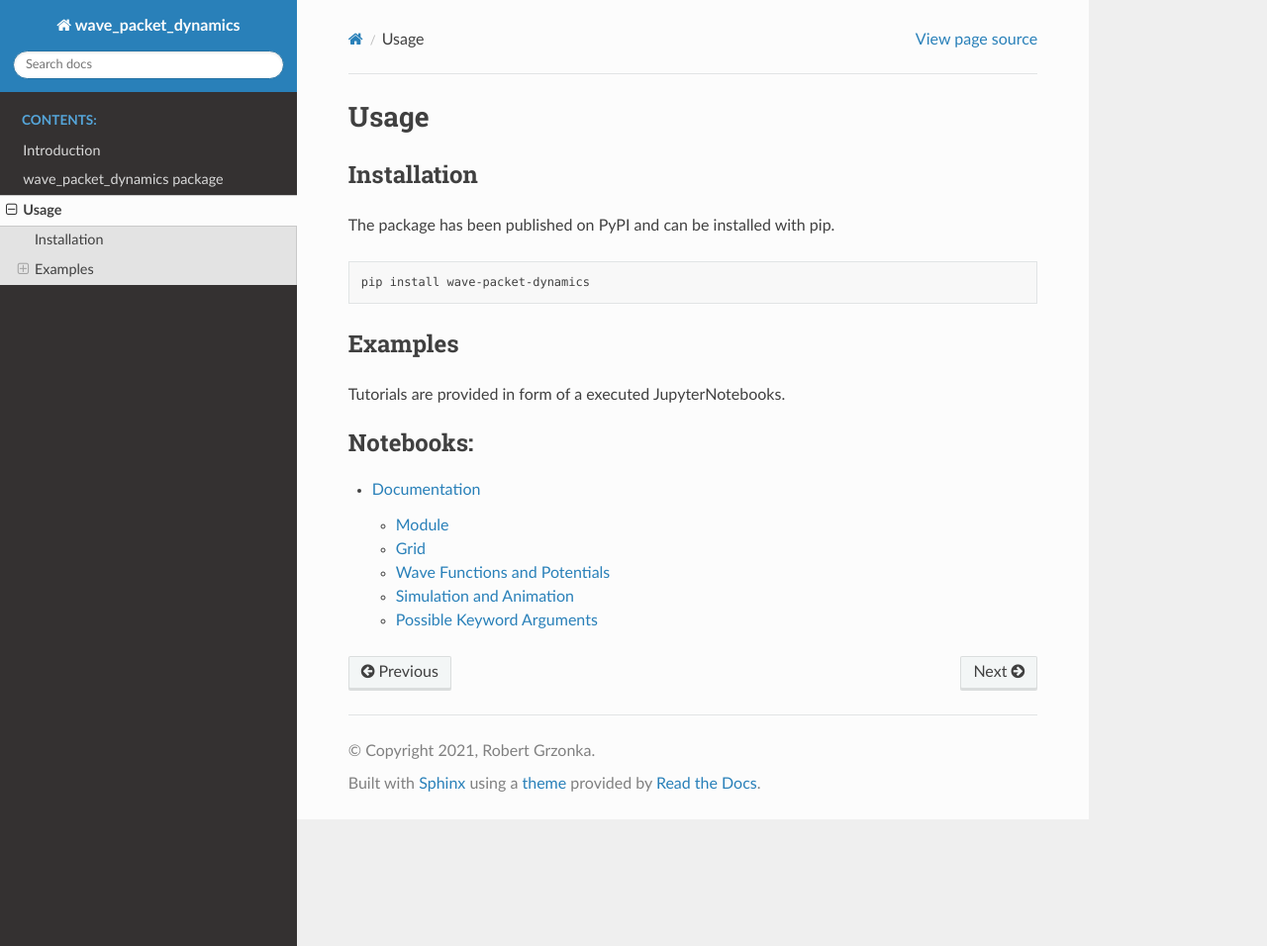
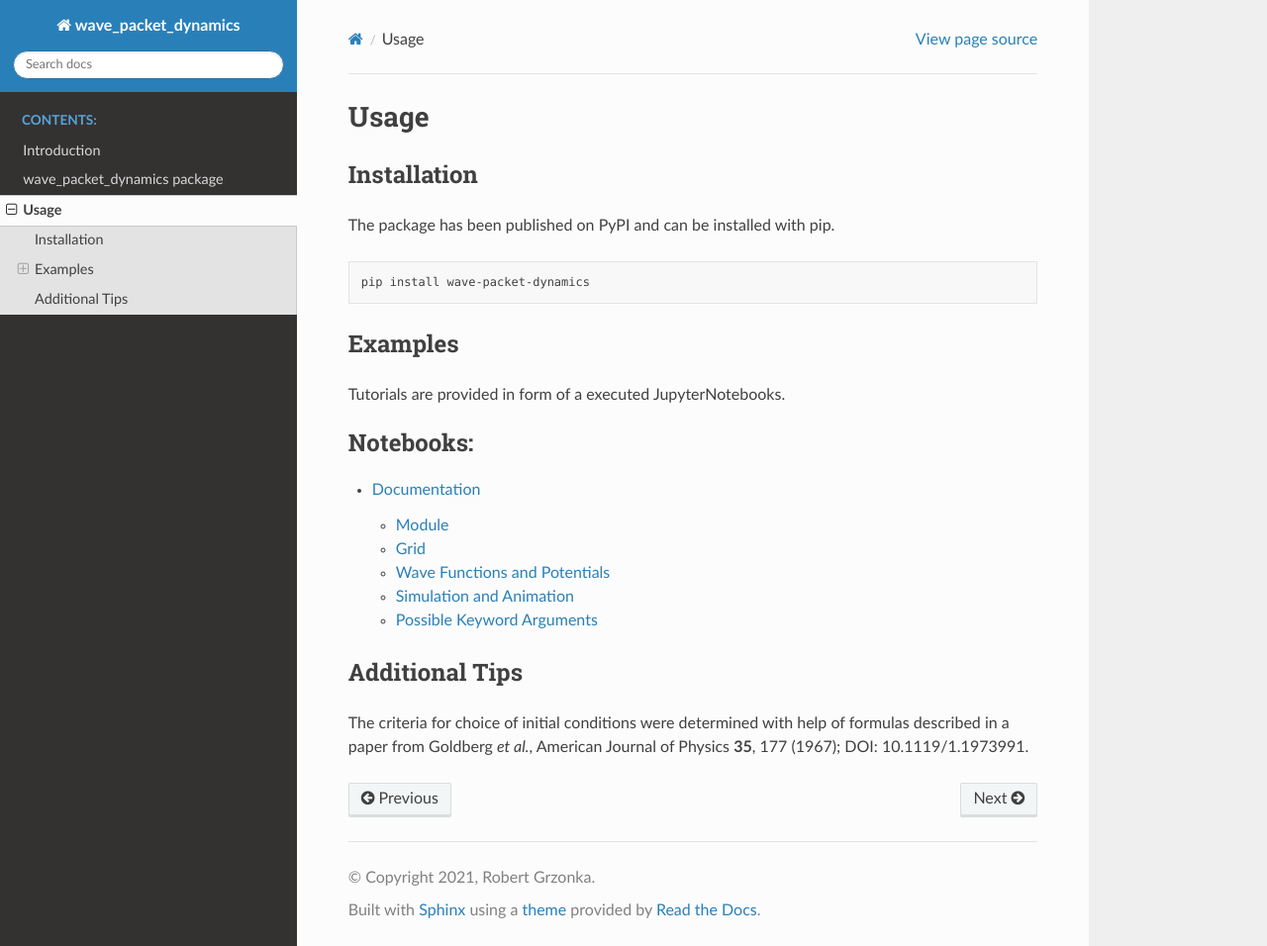
Before and after one commit to Rastow/wave-packet-dynamics, a Sphinx documentation site: the page built from docs/source/examples.rst, in a window 1280 px wide and 956 px high. Shown: the whole window at 99% size. Built offline with Sphinx 7.4.7 and the Read the Docs theme 2.0.0, drawn with Linux system fonts in a browser that asks for light colours.

Commit message:
Update example section

```diff
--- a/docs/source/examples.rst
+++ b/docs/source/examples.rst
@@ -20,3 +20,11 @@ Tutorials are provided in form of a executed JupyterNotebooks.
    :caption: Notebooks:
 
    notebooks/example
+
+Additional Tips
+***************
+
+The criteria for choice of initial conditions were determined with
+help of formulas described in a paper from Goldberg *et al.*,
+American Journal of Physics **35**, 177 (1967);
+DOI: 10.1119/1.1973991.
```
Also changed, not shown: docs/source/notebooks/example.ipynb.
